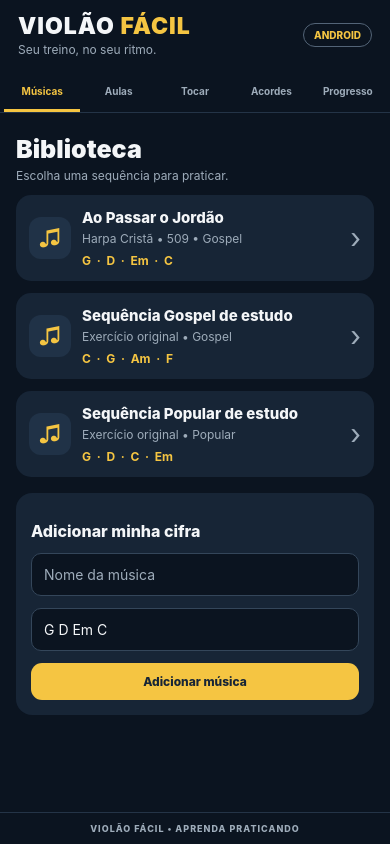
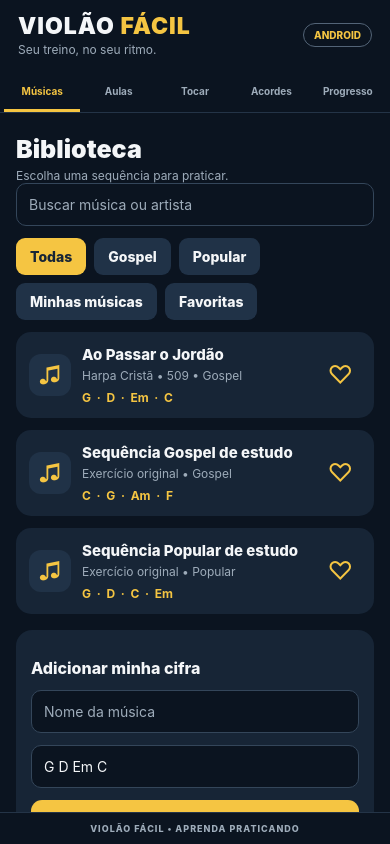
Before and after one commit to danyellallk/violao-facil., a React Native app: screen / in a window 390 px wide. Built offline with nearby package versions, Linux system fonts and the light colour scheme.

Commit message:
Add searchable music library and persistent favorites

```diff
--- a/App.js
+++ b/App.js
@@ -31,14 +31,27 @@ export default function App() {
   const [audioBusy, setAudioBusy] = useState(false);
   const [practiceSeconds, setPracticeSeconds] = useState(0);
   const [history, setHistory] = useState([]);
+  const [favorites, setFavorites] = useState([]);
+  const [categoryFilter, setCategoryFilter] = useState("Todas");
+  const [searchText, setSearchText] = useState("");
+  const [customSongs, setCustomSongs] = useState([]);
   const [customTitle, setCustomTitle] = useState("");
   const [customChords, setCustomChords] = useState("G D Em C");
   const chords = useMemo(() => transposeSequence(song.progression, transpose), [song, transpose]);
   const currentChord = chords[step % chords.length];
+  const allSongs = useMemo(() => [...SONGS, ...customSongs], [customSongs]);
+  const visibleSongs = useMemo(() => allSongs.filter(item =>
+    (categoryFilter === "Todas" || (categoryFilter === "Favoritas" ? favorites.includes(item.id) : item.category === categoryFilter)) &&
+    (item.title.toLowerCase().includes(searchText.toLowerCase()) || item.artist.toLowerCase().includes(searchText.toLowerCase()))
+  ), [allSongs, categoryFilter, favorites, searchText]);
 
   useEffect(() => {
     AsyncStorage.getItem("violao-facil-history").then(value => {
       if (value) setHistory(JSON.parse(value));
+    }).catch(() => {});
+    AsyncStorage.multiGet(["violao-facil-favorites","violao-facil-custom-songs"]).then(values => {
+      if (values[0][1]) setFavorites(JSON.parse(values[0][1]));
+      if (values[1][1]) setCustomSongs(JSON.parse(values[1][1]));
     }).catch(() => {});
   }, []);
 
@@ -81,6 +94,12 @@ export default function App() {
     setPracticeSeconds(0);
   }
 
+  async function toggleFavorite(item) {
+    const next = favorites.includes(item.id) ? favorites.filter(id => id !== item.id) : [...favorites, item.id];
+    setFavorites(next);
+    await AsyncStorage.setItem("violao-facil-favorites", JSON.stringify(next));
+  }
+
   function chooseSong(item) {
     setSong(item); setStep(0); setTranspose(0); setRunning(false); setTab("Tocar");
   }
@@ -89,7 +108,9 @@ export default function App() {
     const parsed = customChords.trim().split(/[ ,;]+/).filter(Boolean);
     if (!customTitle.trim() || parsed.length === 0) return;
     const item = { id:"custom-"+Date.now(), title:customTitle.trim(), artist:"Minha música", category:"Minhas músicas", key:parsed[0][0], chords:parsed, progression:parsed, note:"Cifra adicionada por você." };
-    SONGS.push(item);
+    const next = [...customSongs, item];
+    setCustomSongs(next);
+    AsyncStorage.setItem("violao-facil-custom-songs", JSON.stringify(next)).catch(() => {});
     setCustomTitle(""); setCustomChords("G D Em C"); chooseSong(item);
   }
 
@@ -111,11 +132,17 @@ export default function App() {
         {tab === "Músicas" && <>
           <Text style={styles.heading}>Biblioteca</Text>
           <Text style={styles.muted}>Escolha uma sequência para praticar.</Text>
-          {SONGS.map(item => <TouchableOpacity key={item.id} style={styles.songCard} onPress={() => chooseSong(item)}>
-            <View style={styles.songIcon}><Text style={styles.songIconText}>♫</Text></View>
-            <View style={{flex:1}}><Text style={styles.songTitle}>{item.title}</Text><Text style={styles.muted}>{item.artist} • {item.category}</Text><Text style={styles.chordLine}>{item.progression.join("  ·  ")}</Text></View>
-            <Text style={styles.arrow}>›</Text>
-          </TouchableOpacity>)}
+          <TextInput value={searchText} onChangeText={setSearchText} placeholder="Buscar música ou artista" placeholderTextColor={COLORS.muted} style={styles.input}/>
+          <View style={styles.chordRow}>
+            {["Todas","Gospel","Popular","Minhas músicas","Favoritas"].map(filter => <TouchableOpacity key={filter} onPress={() => setCategoryFilter(filter)}><View style={[styles.chip,categoryFilter===filter && styles.chipActive]}><Text style={[styles.chipText,categoryFilter===filter && styles.chipTextActive]}>{filter}</Text></View></TouchableOpacity>)}
+          </View>
+          {visibleSongs.length===0 ? <Text style={styles.muted}>Nenhuma música encontrada. Experimente outro filtro ou termo.</Text> : visibleSongs.map(item => <View key={item.id} style={styles.songCard}>
+            <TouchableOpacity style={styles.songMain} onPress={() => chooseSong(item)}>
+              <View style={styles.songIcon}><Text style={styles.songIconText}>♫</Text></View>
+              <View style={{flex:1}}><Text style={styles.songTitle}>{item.title}</Text><Text style={styles.muted}>{item.artist} • {item.category}</Text><Text style={styles.chordLine}>{item.progression.join("  ·  ")}</Text></View>
+            </TouchableOpacity>
+            <TouchableOpacity onPress={() => toggleFavorite(item)} style={styles.favoriteButton}><Text style={styles.favoriteText}>{favorites.includes(item.id) ? "♥" : "♡"}</Text></TouchableOpacity>
+          </View>)}
           <View style={styles.panel}>
             <Text style={styles.panelTitle}>Adicionar minha cifra</Text>
             <TextInput value={customTitle} onChangeText={setCustomTitle} placeholder="Nome da música" placeholderTextColor={COLORS.muted} style={styles.input}/>
@@ -198,7 +225,7 @@ const styles = StyleSheet.create({
   headerBadge:{borderWidth:1,borderColor:"#536477",borderRadius:20,paddingHorizontal:10,paddingVertical:5},headerBadgeText:{color:COLORS.yellow,fontSize:10,fontWeight:"800"},
   tabs:{flexDirection:"row",paddingHorizontal:4,borderBottomWidth:1,borderColor:"#243447"},tab:{flex:1,alignItems:"center",paddingVertical:12,minWidth:0},tabSelected:{borderBottomWidth:3,borderColor:COLORS.yellow},tabText:{fontSize:10,color:COLORS.muted,fontWeight:"700"},tabTextSelected:{color:COLORS.yellow},
   content:{padding:16,paddingBottom:35},heading:{fontSize:25,fontWeight:"900",color:COLORS.text,marginTop:5},muted:{color:COLORS.muted,fontSize:12,marginTop:4},eyebrow:{color:COLORS.yellow,fontSize:10,fontWeight:"900",letterSpacing:1},
-  songCard:{backgroundColor:COLORS.panel,borderRadius:15,padding:13,marginTop:12,flexDirection:"row",alignItems:"center",gap:11},songIcon:{width:42,height:42,borderRadius:12,backgroundColor:COLORS.panel2,alignItems:"center",justifyContent:"center"},songIconText:{fontSize:23,color:COLORS.yellow},songTitle:{fontSize:15,color:COLORS.text,fontWeight:"800"},chordLine:{color:COLORS.yellow,fontSize:12,marginTop:7,fontWeight:"700"},arrow:{fontSize:28,color:COLORS.muted},
+  songCard:{backgroundColor:COLORS.panel,borderRadius:15,padding:13,marginTop:12,flexDirection:"row",alignItems:"center",gap:8},songMain:{flex:1,flexDirection:"row",alignItems:"center",gap:11},favoriteButton:{padding:8},favoriteText:{fontSize:25,color:COLORS.yellow},songIcon:{width:42,height:42,borderRadius:12,backgroundColor:COLORS.panel2,alignItems:"center",justifyContent:"center"},songIconText:{fontSize:23,color:COLORS.yellow},songTitle:{fontSize:15,color:COLORS.text,fontWeight:"800"},chordLine:{color:COLORS.yellow,fontSize:12,marginTop:7,fontWeight:"700"},arrow:{fontSize:28,color:COLORS.muted},
   panel:{backgroundColor:COLORS.panel,borderRadius:16,padding:15,marginTop:16,gap:12},panelTitle:{fontSize:16,fontWeight:"800",color:COLORS.text,marginTop:13},input:{backgroundColor:COLORS.bg,borderRadius:10,padding:12,color:COLORS.text,borderWidth:1,borderColor:"#34465a"},
   btn:{backgroundColor:COLORS.panel2,borderRadius:11,paddingVertical:11,paddingHorizontal:14,alignItems:"center",justifyContent:"center",flex:1},btnActive:{backgroundColor:COLORS.yellow},btnSmall:{paddingHorizontal:18},btnText:{color:COLORS.text,fontWeight:"800",fontSize:12},btnTextActive:{color:"#172536"},
   currentCard:{backgroundColor:COLORS.panel,borderRadius:18,padding:22,alignItems:"center",marginTop:18},currentChord:{fontSize:66,color:COLORS.yellow,fontWeight:"900",marginVertical:6},progressTrack:{height:6,backgroundColor:"#34465a",borderRadius:5,overflow:"hidden",width:"100%",marginTop:15},progressFill:{height:6,backgroundColor:COLORS.green,borderRadius:5},
```
